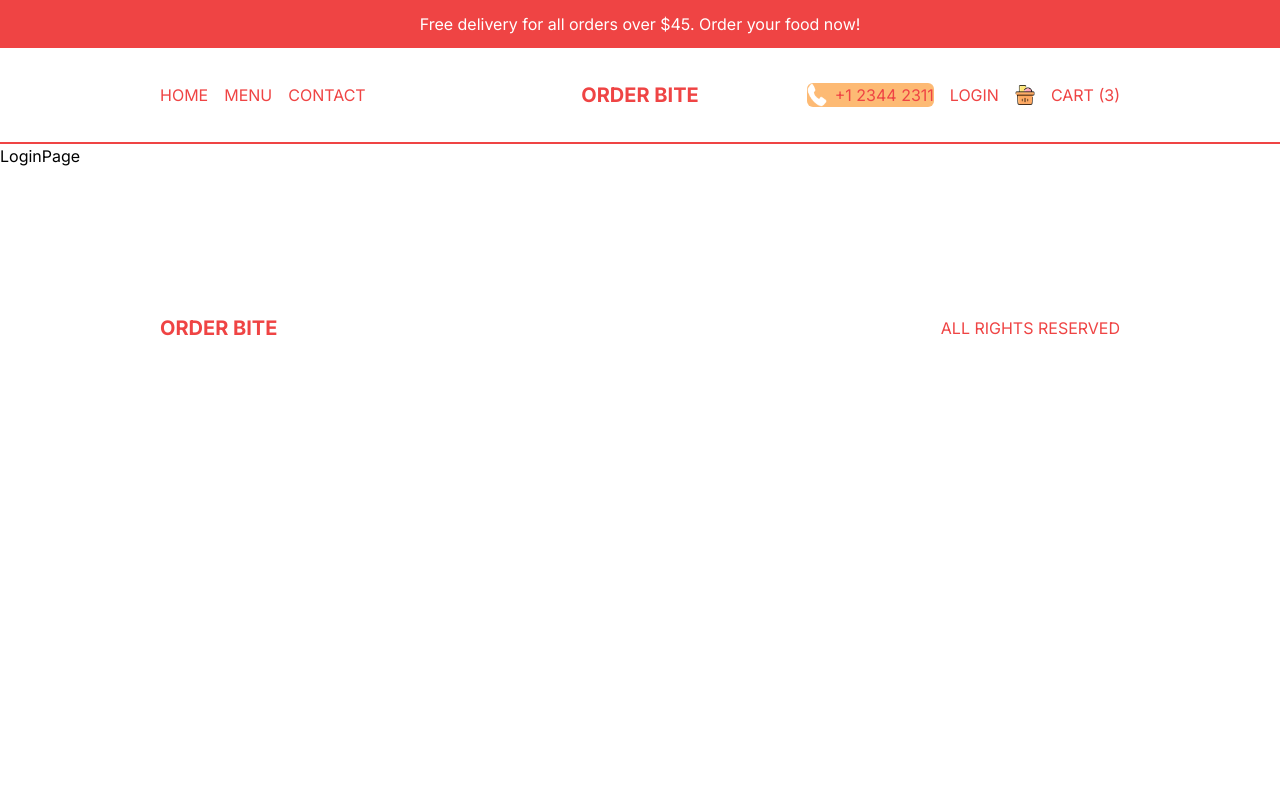
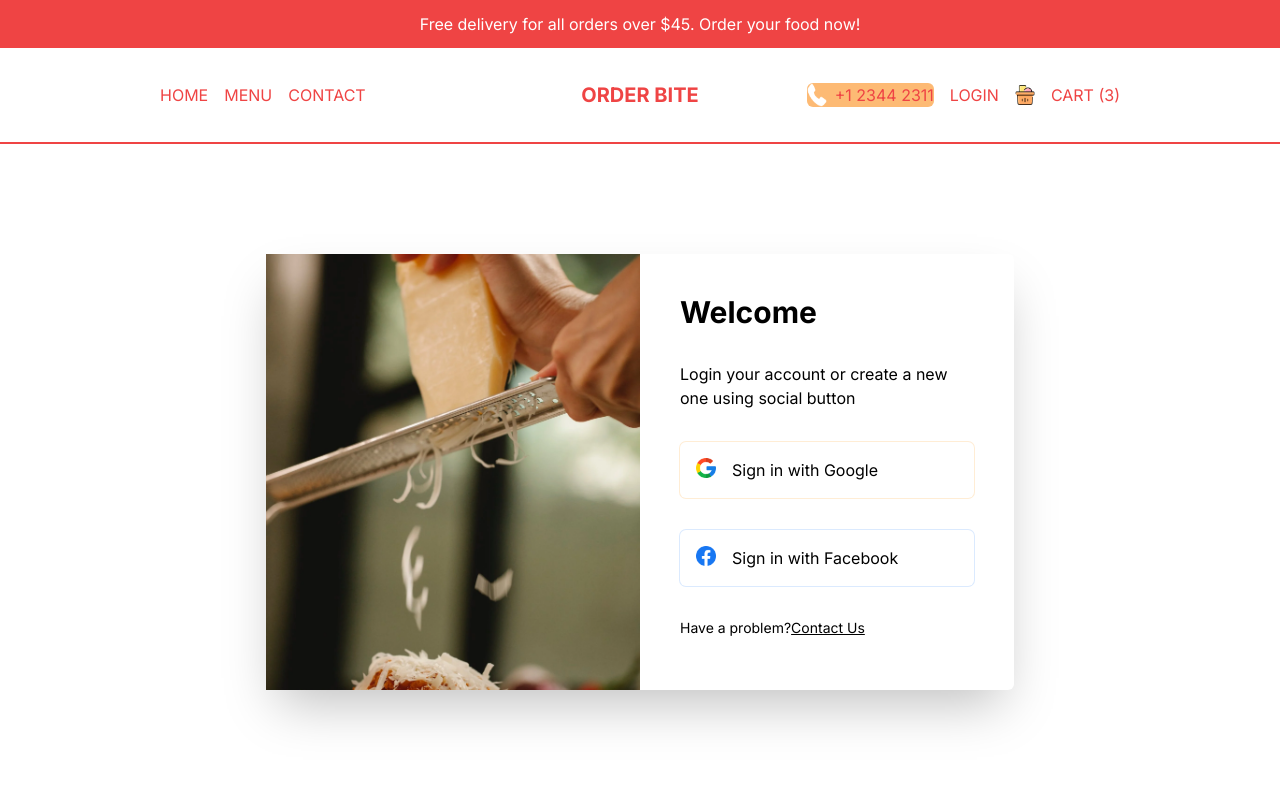
Before and after one commit to samuelsenerwa/OrderBite-Savory-Delights-Online, a Next.js app: page /login in a window 1280 px wide. Shown: the top 800 px of the page. Built offline with nearby package versions, Linux system fonts and the light colour scheme.

Commit message:
feat: added login page

```diff
--- a/src/app/login/page.tsx
+++ b/src/app/login/page.tsx
@@ -1,9 +1,50 @@
-import React from 'react'
+import React from "react";
+import Image from "next/image";
+import Link from "next/link";
 
 const LoginPage = () => {
   return (
-    <div>LoginPage</div>
-  )
-}
+    <div className="p-4 h-[calc(100vh-6rem)] md:h-[calc(100vh-9rem)] flex items-center justify-center ">
+      {/* BOX */}
+      <div className="h-full shadow-2xl rounded-md flex flex-col md:flex-row md:h-[70%] md:w-full lg:w-[60%] 2xl:w-1/2">
+        {/* IMAGE CONTAINER */}
+        <div className="relative h-1/3 w-full md:h-full md:w-1/2">
+          <Image src="/loginBg.png" alt="" fill className="object-cover" />
+        </div>
+        {/* FORM CONTAINER */}
+        <div className="p-10 flex flex-col gap-8 md:w-1/2">
+          <h1 className="font-bold text-xl xl:text-3xl">Welcome</h1>
+          <p>Login your account or create a new one using social button</p>
+          <button className="flex gap-4 p-4 ring-1 ring-orange-100 rounded-md">
+            <Image
+              src="/google.png"
+              alt=""
+              width={20}
+              height={20}
+              className="object-contain"
+            />
+            <span>Sign in with Google</span>
+          </button>
+          <button className="flex gap-4 p-4 ring-1 ring-blue-100 rounded-md">
+            <Image
+              src="/facebook.png"
+              alt=""
+              width={20}
+              height={20}
+              className="object-contain"
+            />
+            <span>Sign in with Facebook</span>
+          </button>
+          <p className="text-sm">
+            Have a problem?
+            <Link className="underline" href="/">
+              Contact Us
+            </Link>
+          </p>
+        </div>
+      </div>
+    </div>
+  );
+};
 
-export default LoginPage
+export default LoginPage;
```
